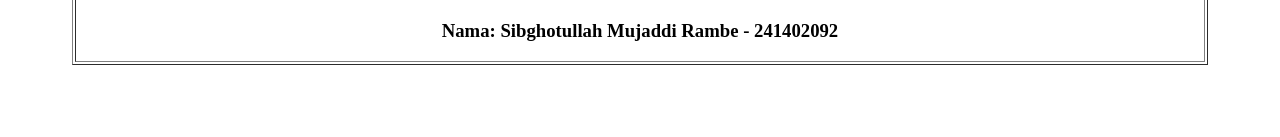
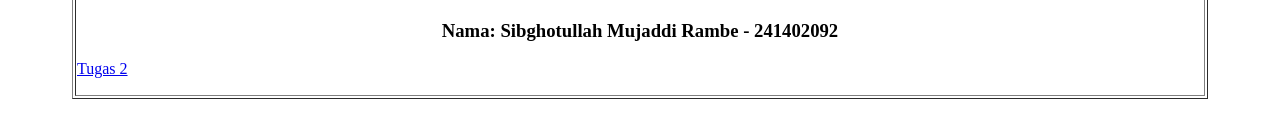
Before and after one commit to Jaddz/surcradis-lostsaga, a plain HTML site: page index.html in a window 1280 px wide. Shown: the part 1878-2015 px from the top of the page. Drawn offline with Linux system fonts and the light colour scheme.

Commit message:
Update index.html

```diff
--- a/index.html
+++ b/index.html
@@ -162,6 +162,7 @@
         <td colspan="2">
           <p style="text-indent: 2rem; text-align: justify; margin: 1rem"> </p>
           <h3 style="text-align: center;">Nama: Sibghotullah Mujaddi Rambe - 241402092</h3>
+          <p><a href="https://jaddz.github.io/tugas-2/">Tugas 2</a></p>
         </td>
       </tr>
       <!-- Footer End -->
```
